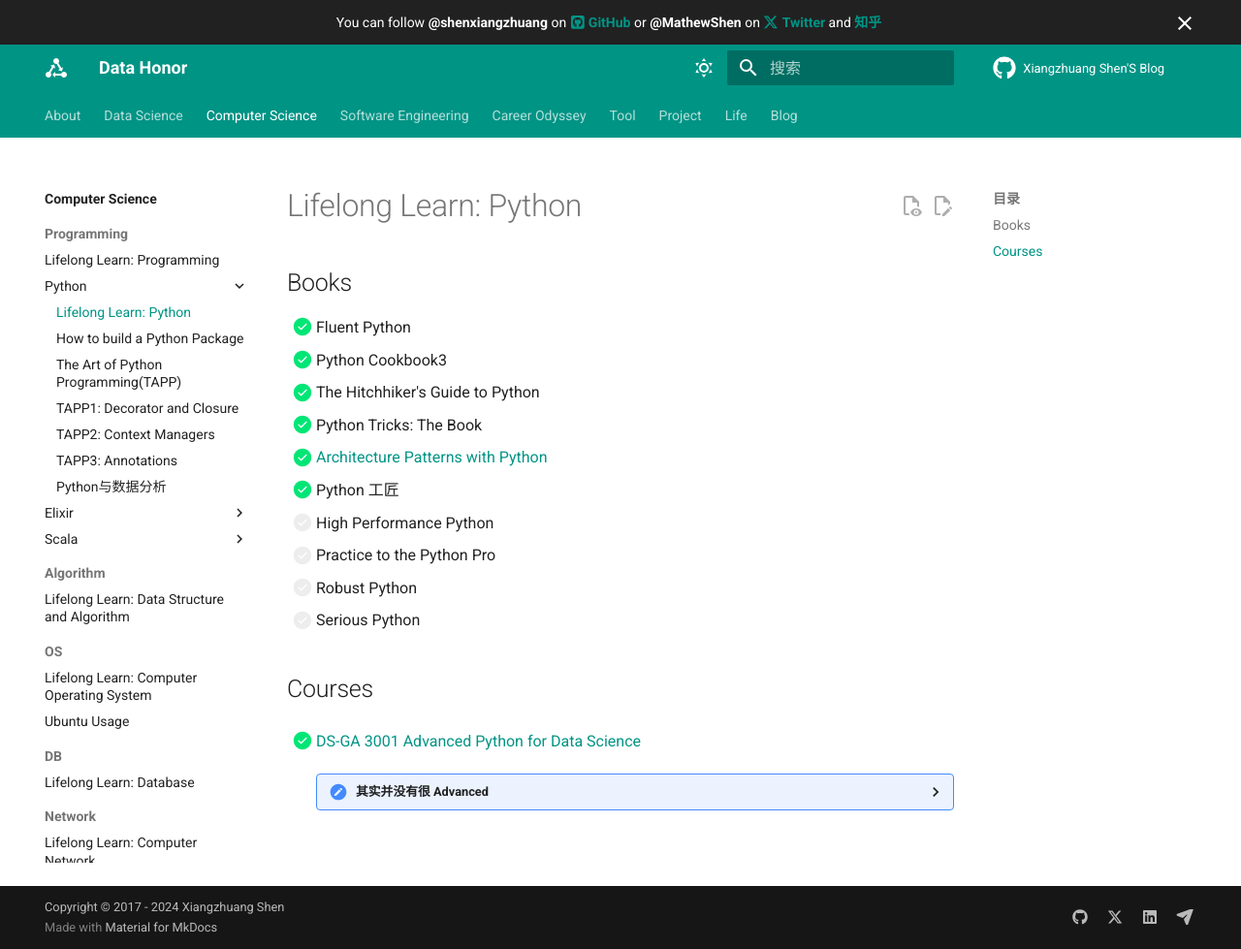
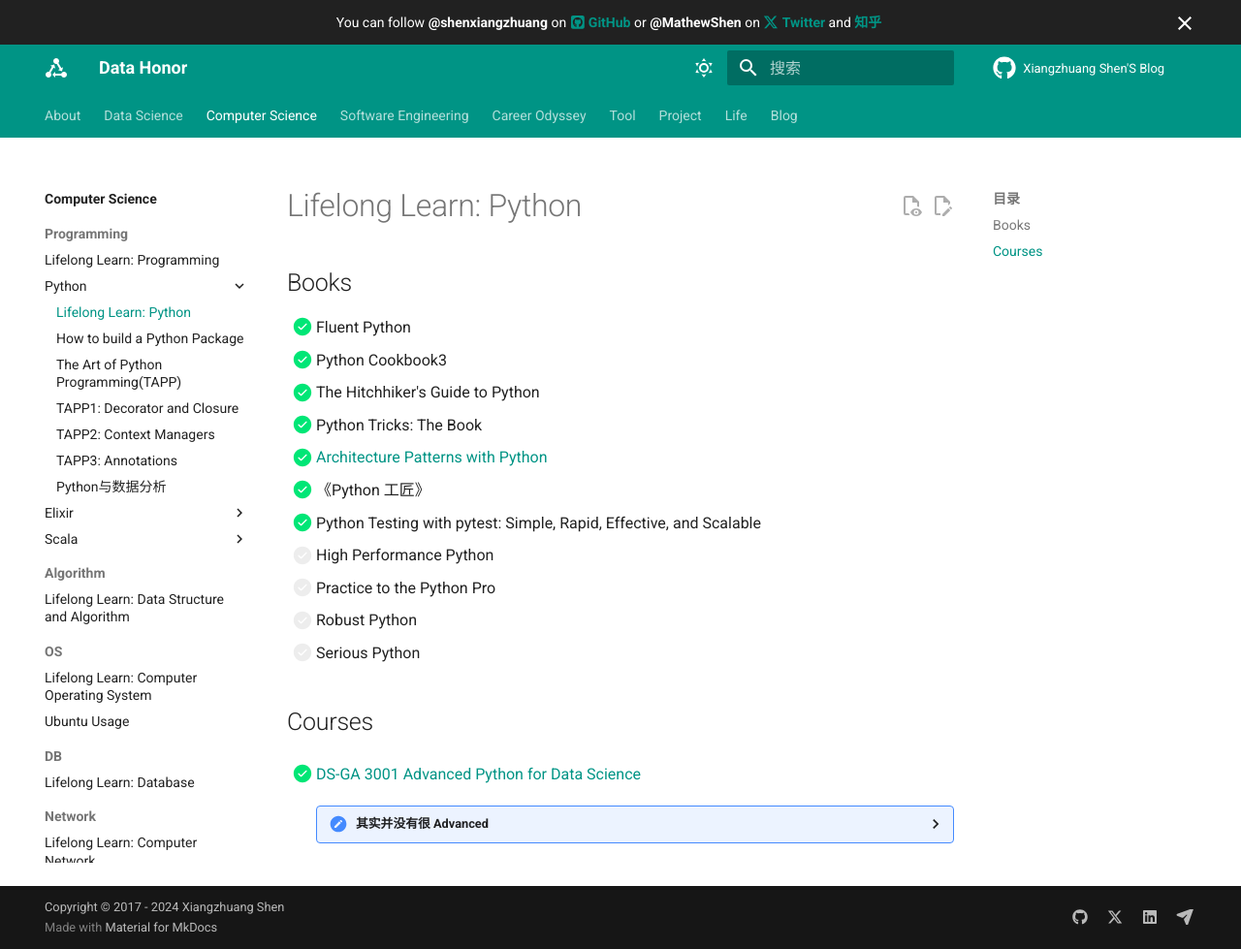
Before and after one commit to shenxiangzhuang/shenxiangzhuang.github.io, an MkDocs documentation site: the page built from docs/cs/programming/python/learn.md, in a window 1280 px wide and 979 px high. Shown: the whole window at 97% size. Built offline with MkDocs 1.6.1 and Material for MkDocs 9.7.7, drawn with Linux system fonts in a browser that asks for light colours; comment, search, counter and statistics services are not loaded.

Commit message:
add: python pytest book (#168)

```diff
--- a/docs/cs/programming/python/learn.md
+++ b/docs/cs/programming/python/learn.md
@@ -8,7 +8,8 @@
 - [x] The Hitchhiker's Guide to Python
 - [x] Python Tricks: The Book
 - [x] [Architecture Patterns with Python](https://www.cosmicpython.com/book/preface.html)
-- [x] Python 工匠
+- [x] 《Python 工匠》
+- [x] Python Testing with pytest: Simple, Rapid, Effective, and Scalable
 
 - [ ] High Performance Python
 - [ ] Practice to the Python Pro
```
